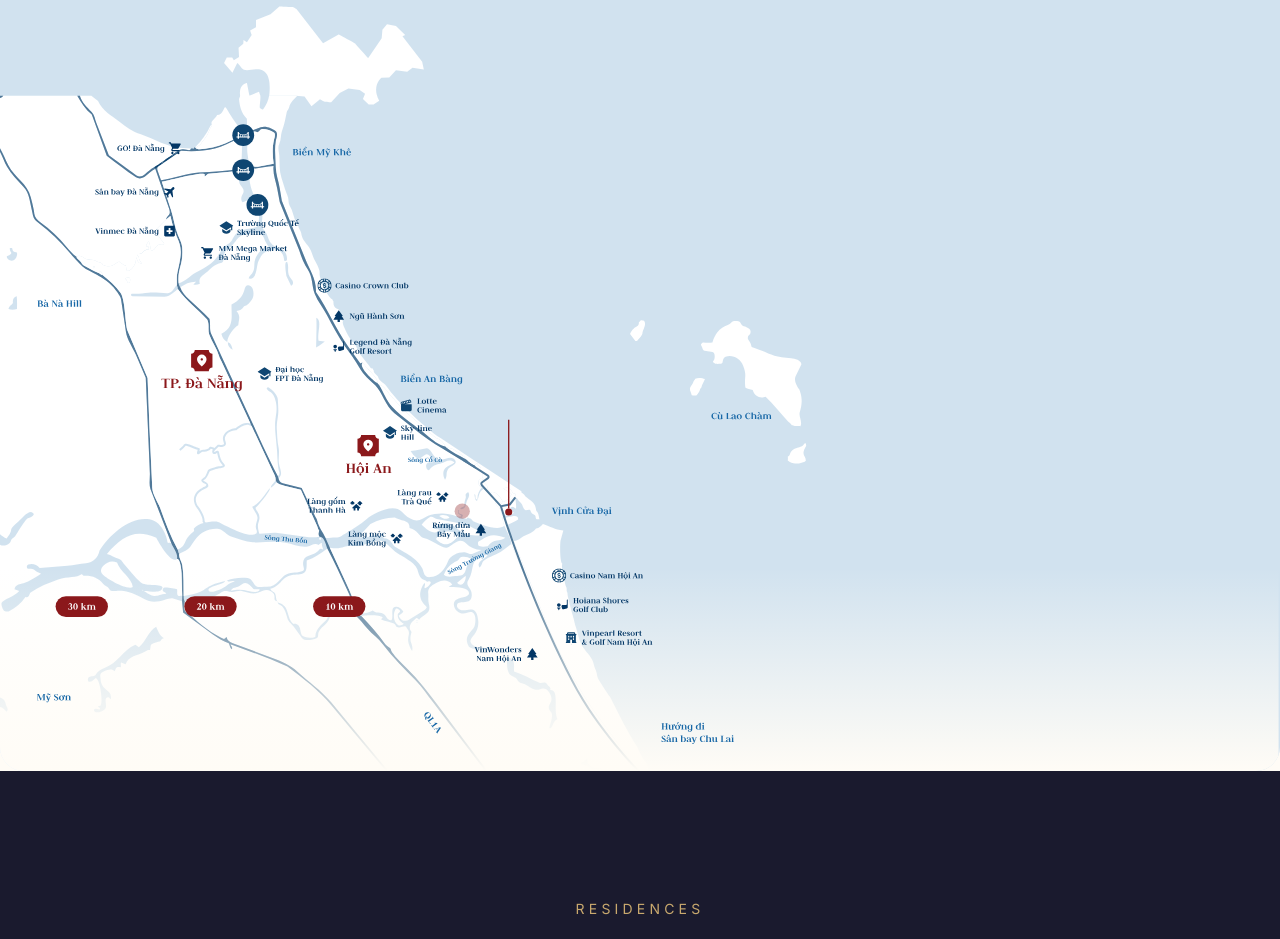
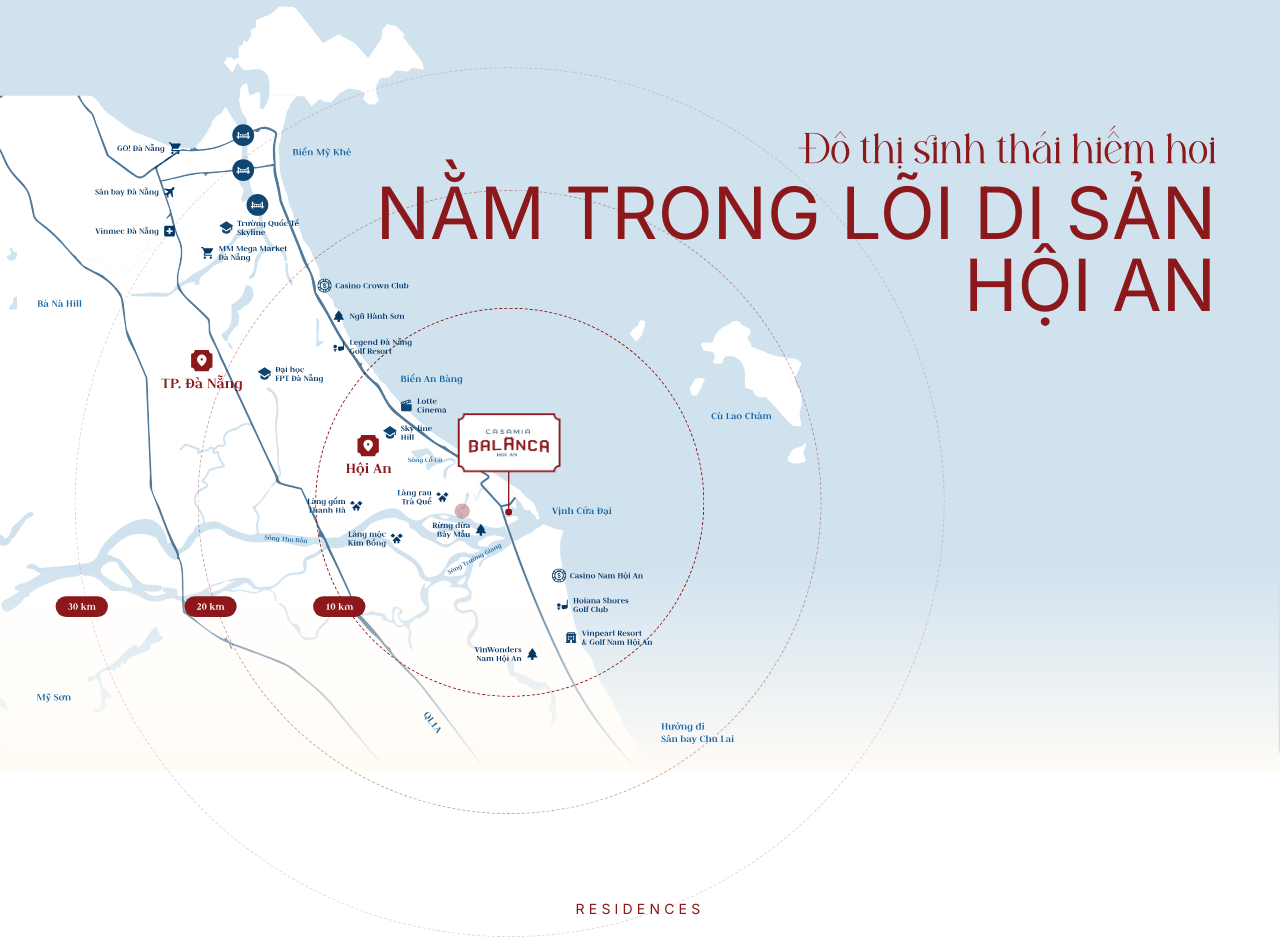
Before and after one commit to BunnyButtpowder/Casamia-Balanca, a React (Vite) app in the folder frontend/: page / in a window 1280 px wide. Shown: the part 2840-3779 px from the top of the page. Built offline with nearby package versions, Linux system fonts and the light colour scheme.

Commit message:
Updates map section with interactive elements and brand colors
Adds an interactive location pin and marketing text overlay to the map section. Updates the secondary brand color to deep red and adjusts the residences section background to white.

```diff
--- a/frontend/src/App.tsx
+++ b/frontend/src/App.tsx
@@ -228,18 +228,42 @@ function App() {
         </div>
       </section>
 
-      <section>
+      <section id="map">
         <div className="relative">
           <img
             src="/map-balanca.svg"
             alt=""
             className="w-full object-contain rounded-3xl"
           />
+          <div className="group/pin absolute left-[39.8%] top-[59%] w-[8%] -translate-x-1/2 -translate-y-1/2">
+            <img
+              src="/balanca-sign.png"
+              alt=""
+              className="peer/pin relative z-40 w-full object-contain hover:scale-120 transition-[scale] duration-500"
+            />
+            <span className="peer/inner absolute left-1/2 top-[150%] z-30 -translate-x-1/2 -translate-y-1/2 w-[380%] aspect-square rounded-full border border-dashed border-secondary transition-[scale] duration-600 hover:scale-105 peer-hover/pin:scale-105" />
+            <span className="peer/middle absolute left-1/2 top-[150%] z-20 -translate-x-1/2 -translate-y-1/2 w-[610%] aspect-square rounded-full border border-dashed border-secondary/40 transition-[scale] duration-600 hover:scale-105 peer-hover/inner:scale-105 peer-hover/pin:scale-105" />
+            <span className="absolute left-1/2 top-[150%] z-10 -translate-x-1/2 -translate-y-1/2 w-[850%] aspect-square rounded-full border border-dashed border-secondary/20 transition-[scale] duration-600 hover:scale-105 peer-hover/inner:scale-105 peer-hover/middle:scale-105 peer-hover/pin:scale-105" />
+          </div>
+          <div className="absolute inset-x-0 top-[10%] z-20 px-4 sm:top-[14%] sm:px-6 md:top-[18%] lg:top-[20%]">
+            <div className="mx-auto max-w-6xl">
+              <div className="w-full md:w-auto md:pl-[23%]">
+                <div className="flex flex-col items-center text-center text-secondary md:items-end md:text-right">
+                  <h1 className="font-sagire leading-[1.05] text-2xl sm:text-3xl md:text-4xl 2xl:text-5xl">
+                    Đô thị sinh thái hiếm hoi
+                  </h1>
+                  <span className="mt-2 font-inter font-normal uppercase text-2xl sm:text-3xl md:text-7xl">
+                    Nằm trong lõi di sản hội an
+                  </span>
+                </div>
+              </div>
+            </div>
+          </div>
         </div>
       </section>
 
       {/* Features */}
-      <section id="residences" className="bg-primary px-4 py-16 sm:px-6 sm:py-24 md:py-32">
+      <section id="residences" className="bg-white px-4 py-16 sm:px-6 sm:py-24 md:py-32">
         <div className="mx-auto max-w-6xl">
           <div className="mb-10 text-center sm:mb-16">
             <p className="mb-3 text-xs tracking-[0.3em] text-secondary uppercase sm:mb-4 sm:text-sm">
--- a/frontend/src/index.css
+++ b/frontend/src/index.css
@@ -23,7 +23,7 @@
   --font-alishanty: "1FTV Alishanty Signature", "Playfair Display", Georgia, serif;
 
   --color-primary: #1a1a2e;
-  --color-secondary: #c9a96e;
+  --color-secondary: #8B181B;
   --color-accent: #d4af37;
   --color-warm: #FFFCF6;
   --color-dark: #0f0f1a;
```
